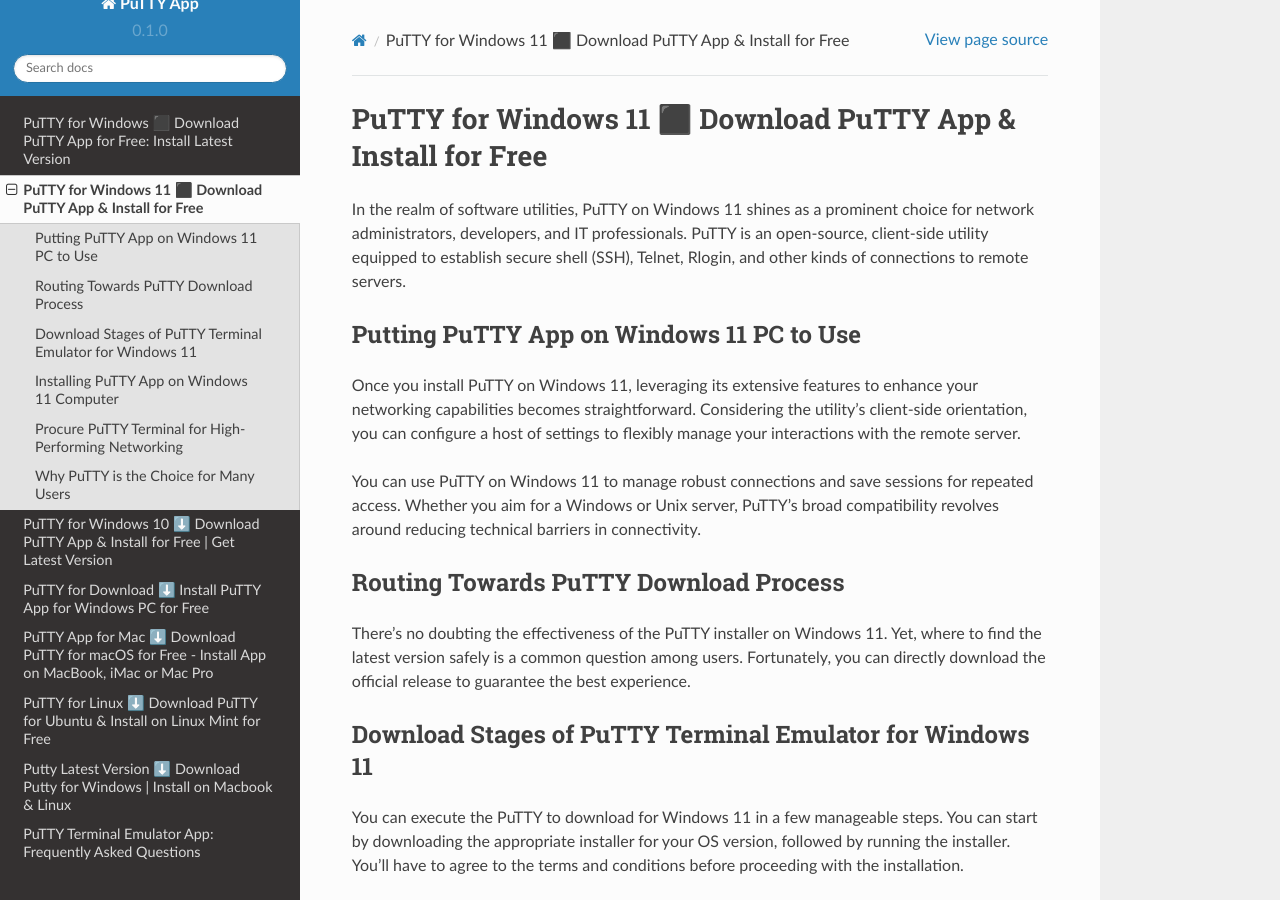
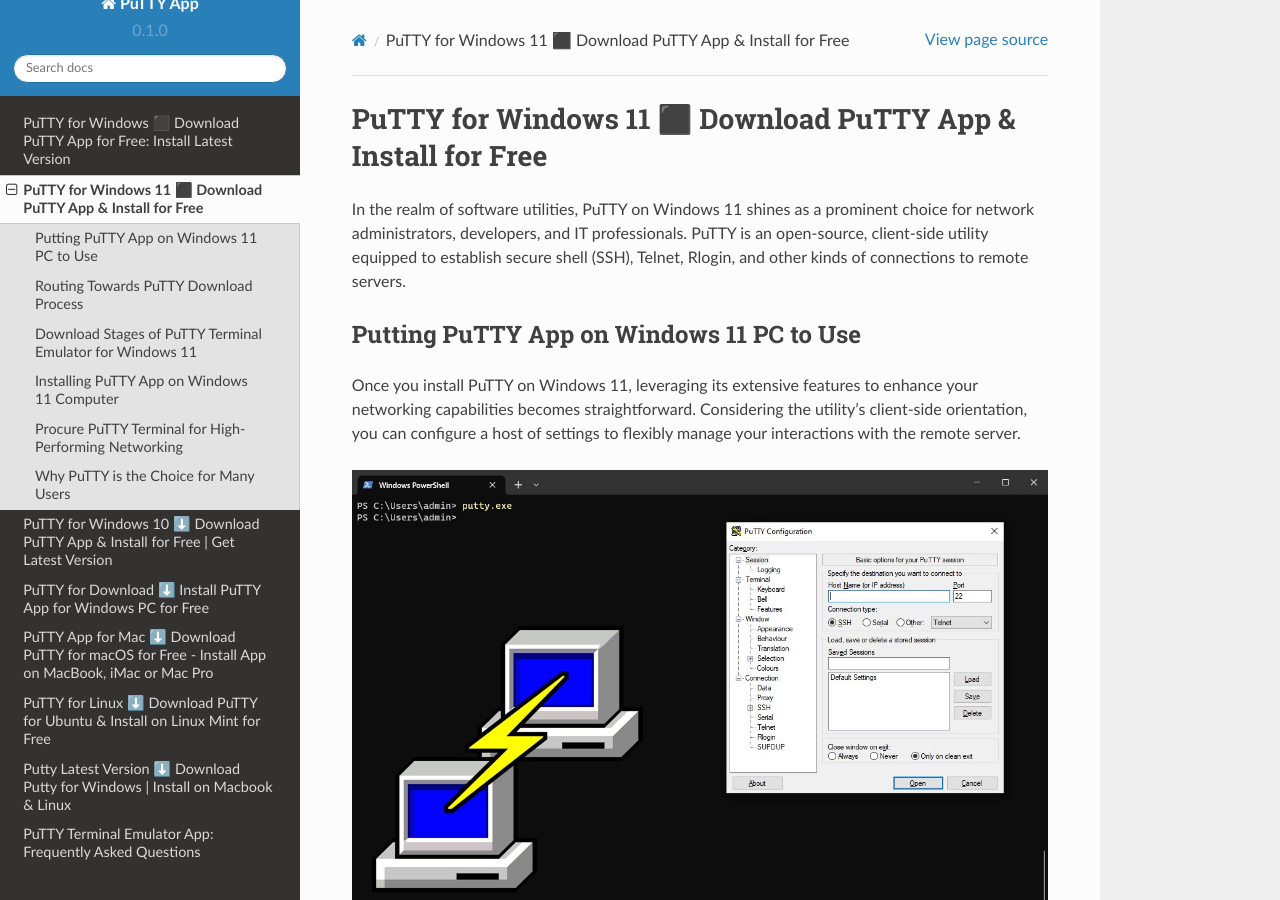
Before and after one commit to Herminial/putty-app, a Sphinx documentation site: the page built from docs/source/windows11.rst, in a window 1280 px wide and 900 px high. Built offline with Sphinx 7.4.7 and the Read the Docs theme 2.0.0, drawn with Linux system fonts in a browser that asks for light colours.

Commit message:
Update windows11.rst

```diff
--- a/docs/source/windows11.rst
+++ b/docs/source/windows11.rst
@@ -6,6 +6,11 @@
 -----------------------------------------
 
 Once you install PuTTY on Windows 11, leveraging its extensive features to enhance your networking capabilities becomes straightforward. Considering the utility's client-side orientation, you can configure a host of settings to flexibly manage your interactions with the remote server.
+
+.. image:: ../putty-app.jpg
+   :alt: Description of the image
+   :align: center
+   :class: full-width-image
 
 You can use PuTTY on Windows 11 to manage robust connections and save sessions for repeated access. Whether you aim for a Windows or Unix server, PuTTY's broad compatibility revolves around reducing technical barriers in connectivity.
 
```
